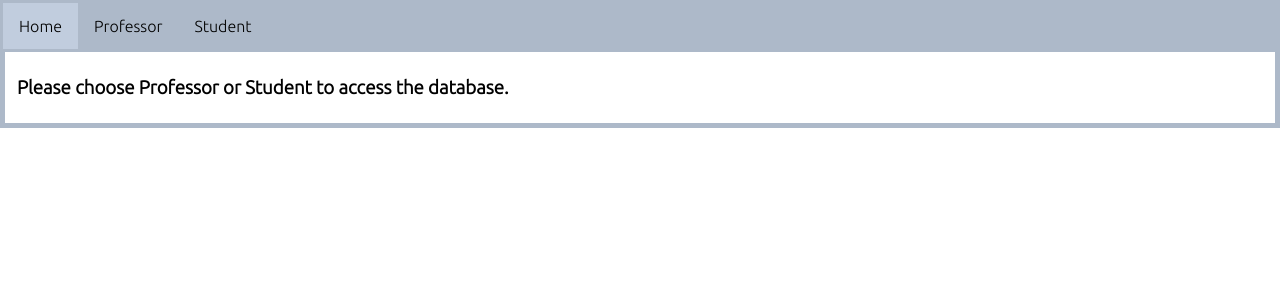
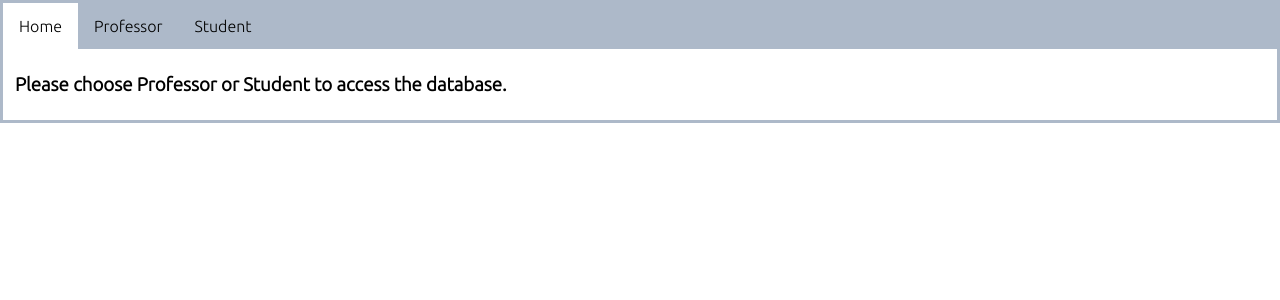
Before and after one commit to ashleythorlin/CPSC-332-Database-Project, a PHP site: page / in a window 1280 px wide. Shown: the part 108-408 px from the top of the page. Run offline with PHP 8.4, Linux system fonts and the light colour scheme.

Commit message:
updated css file with new tabs

```diff
--- a/indexStyle.css
+++ b/indexStyle.css
@@ -27,7 +27,9 @@ h2{
 
 .tab{
 	overflow: hidden;
-	border: 3px solid #adb9c9;
+	border-left: 3px solid #adb9c9;
+	border-right: 3px solid #adb9c9;
+	border-top: 3px solid #adb9c9;
 	background-color: #adb9c9;
 }
 
@@ -48,14 +50,14 @@ h2{
 }
 
 .tab button.active{
-	background-color: #c1cdde;
+	background-color: white;
 }
 
 .tabcontent{
 	display:none;
 
 	padding: 6px 12px;
-	border: 5px solid #adb9c9;
+	border: 3px solid #adb9c9;
 
 	border-top: none;
 }
```
